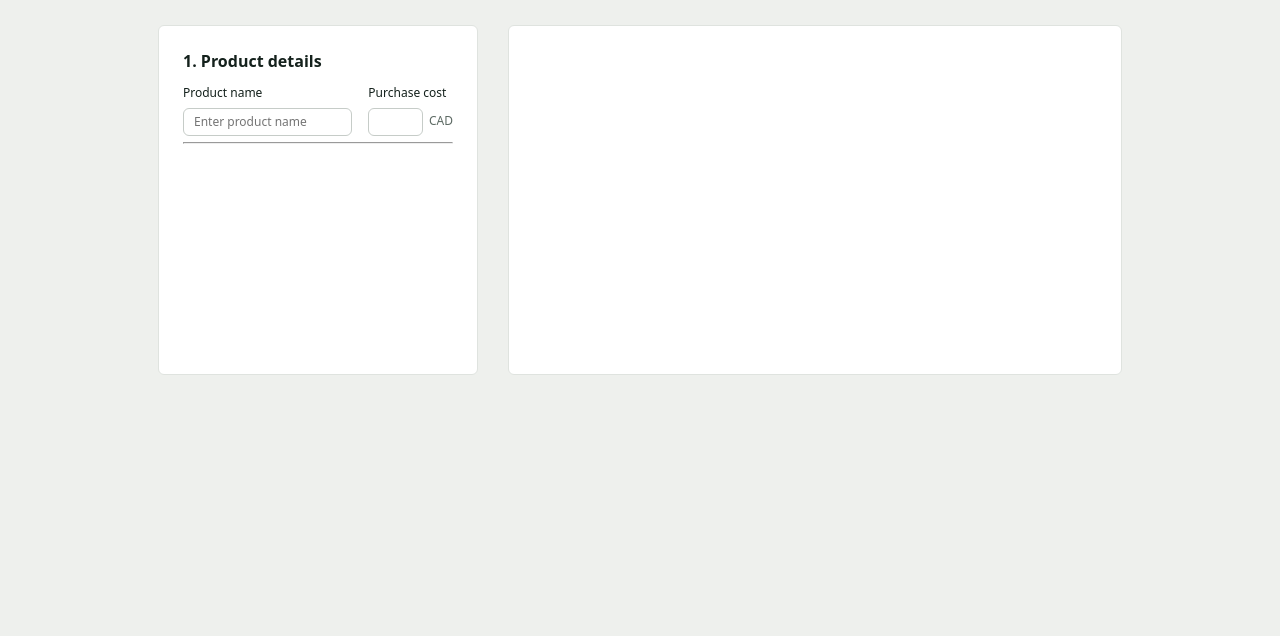
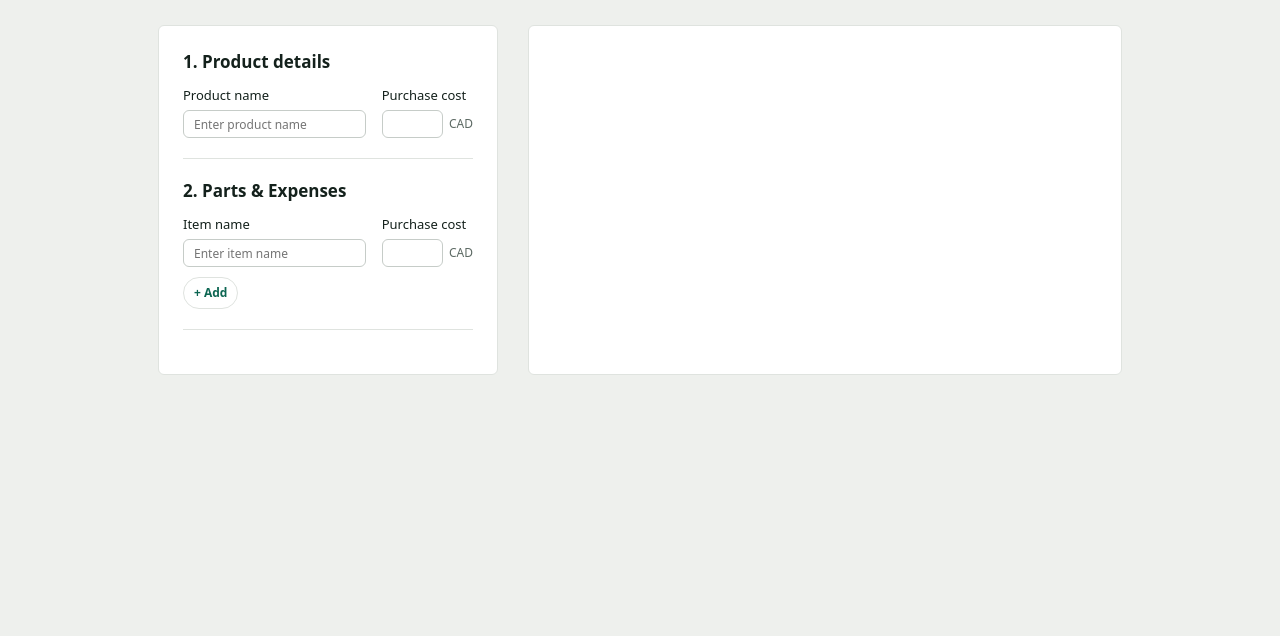
Before and after one commit to Temirlan504/Pricebench, a plain HTML site: page index.html in a window 1280 px wide. Shown: the part 164-800 px from the top of the page. Drawn offline with Linux system fonts and the light colour scheme.

Commit message:
Add product expense calculator form
This commit updates the intro copy and expands the calculator sidebar with product and expense inputs for a more complete pricing workflow. It also adds a secondary action button, divider styling, and refined layout/typography tweaks to support the updated form design.

```diff
--- a/index.html
+++ b/index.html
@@ -26,7 +26,7 @@
     <main class="page">
         <section class="intro">
             <h1>Refurbish. Repair. Sell.</h1>
-            <p>Cost it, set your margin, then test any offer before you reply.</p>
+            <p>Cost it, set your margin, and test any offer before you reply.</p>
         </section>
 
         <section class="calculator-grid">
@@ -35,11 +35,11 @@
                 <h2 class="calculator-box-title">1. Product details</h2>
                 <div class="form-fields">
                     <div class="form-row">
-                            <label for="product-name">Product name</label>
-                            <input
-                                type="text"
-                                id="product-name"
-                                placeholder="Enter product name">
+                        <label for="product-name">Product name</label>
+                        <input
+                            type="text"
+                            id="product-name"
+                            placeholder="Enter product name">
                     </div>
                     <div class="form-row">
                         <label for="purchase-cost">Purchase cost</label>
@@ -52,6 +52,44 @@
                     </div>
                 </div>
                 <hr>
+
+                <h2 class="calculator-box-title">2. Parts & Expenses</h2>
+                <div class="form-fields">
+                    <div class="form-row">
+                        <label for="item-name">Item name</label>
+                        <input
+                            type="text"
+                            id="item-name"
+                            placeholder="Enter item name">
+                    </div>
+                    <div class="form-row">
+                        <label for="purchase-cost">Purchase cost</label>
+                        <div class="input-currency">
+                            <input
+                                type="number"
+                                id="purchase-cost">
+                            <span class="form-row-currency">CAD</span>
+                        </div>
+                    </div>
+                </div>
+                <!-- <div class="form-fields">
+                    <div class="form-row">
+                        <input
+                            type="text"
+                            id="item-name"
+                            placeholder="Enter item name">
+                    </div>
+                    <div class="form-row">
+                        <div class="input-currency">
+                            <input
+                                type="number"
+                                id="purchase-cost">
+                            <span class="form-row-currency">CAD</span>
+                        </div>
+                    </div>
+                </div> -->
+                <button class="btn btn--secondary">+ Add</button>
+                <hr>
             </div>
 
             <!-- Right box -->
--- a/styles.css
+++ b/styles.css
@@ -58,6 +58,12 @@ input.num { text-align: right; font-family: var(--font-mono); }
 .small { font-size: 11px; color: var(--muted); }
 .tiny { font-size: 10px; color: var(--muted); }
 
+hr {
+    margin: 20px 0;
+    border: 0;
+    border-top: 1px solid var(--line);
+}
+
 /* ---------- Buttons ---------- */
 .btn {
     display: inline-flex;
@@ -78,6 +84,17 @@ input.num { text-align: right; font-family: var(--font-mono); }
 }
 .btn--primary:hover { background: var(--green-dark); }
 
+.btn--secondary {
+    padding: 0 10px;
+    height: 32px;
+    background: var(--surface);
+    color: var(--green);
+    border: 1px solid var(--line);
+    font-size: 12px;
+    border-radius: 16px;
+}
+.btn--secondary:hover { background: var(--green-tint); }
+
 /* ---------- Top bar ---------- */
 .topbar {
     display: flex;
@@ -92,7 +109,7 @@ input.num { text-align: right; font-family: var(--font-mono); }
 .topbar__right { display: flex; align-items: center; gap: 24px; }
 .topbar__right { gap: 14px; }
 
-.brand { font-size: 20px; font-weight: 700; }
+.brand { font-size: 25px; font-weight: 650; }
 
 .currency {
     height: 32px;
@@ -123,7 +140,7 @@ input.num { text-align: right; font-family: var(--font-mono); }
 /* ---------- Calculator layout ---------- */
 .calculator-grid {
     display: grid;
-    grid-template-columns: 320px 1fr;
+    grid-template-columns: 340px 1fr;
     gap: 30px;
     margin-top: 28px;
 }
@@ -140,8 +157,8 @@ input.num { text-align: right; font-family: var(--font-mono); }
 }
 
 .calculator-box-title {
-    font-size: 16px;
-    font-weight: 700;
+    font-size: 17px;
+    font-weight: 650;
     margin-bottom: 12px;
 }
 
@@ -150,6 +167,7 @@ input.num { text-align: right; font-family: var(--font-mono); }
     display: grid;
     grid-template-columns: 1fr 0.5fr;
     gap: 16px;
+    margin-bottom: 10px;
 }
 
 .form-row {
@@ -159,7 +177,7 @@ input.num { text-align: right; font-family: var(--font-mono); }
 }
 
 .form-row label {
-    font-size: 12px;
+    font-size: 13px;
     font-weight: 500;
     color: var(--ink);
 }
```
